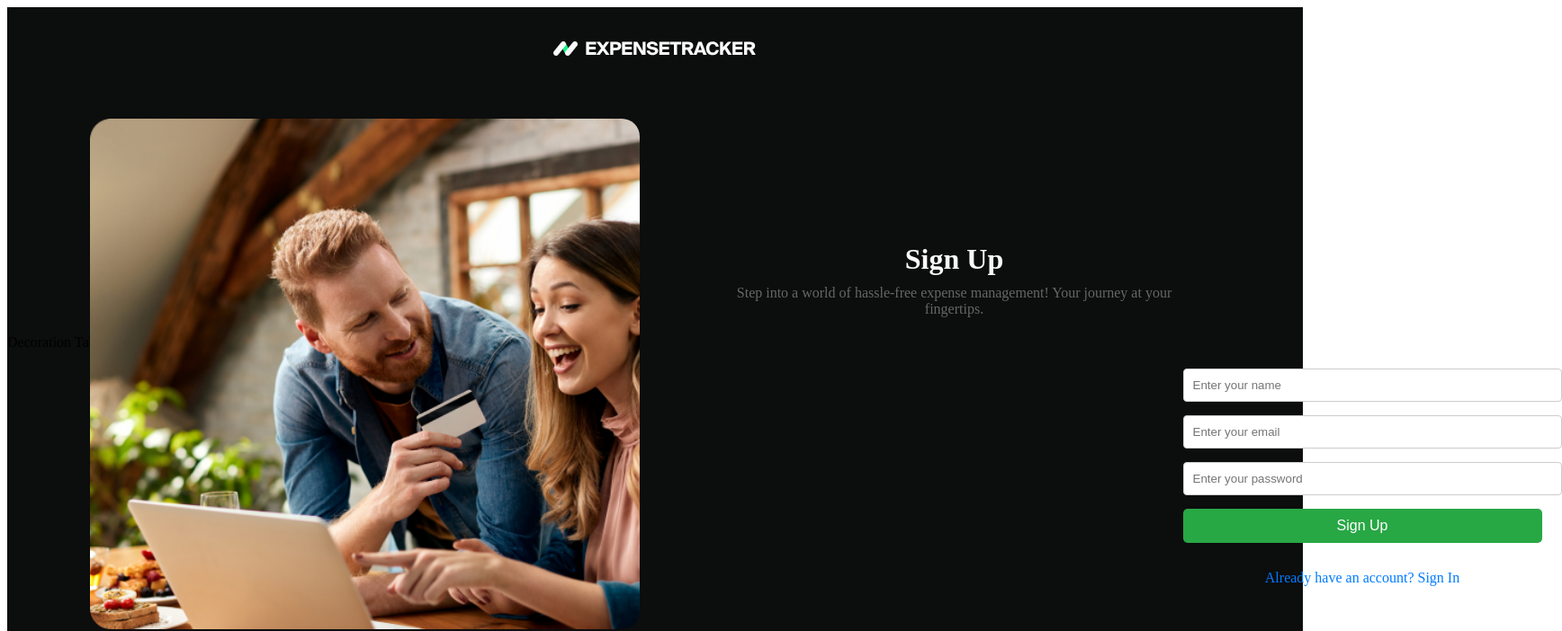
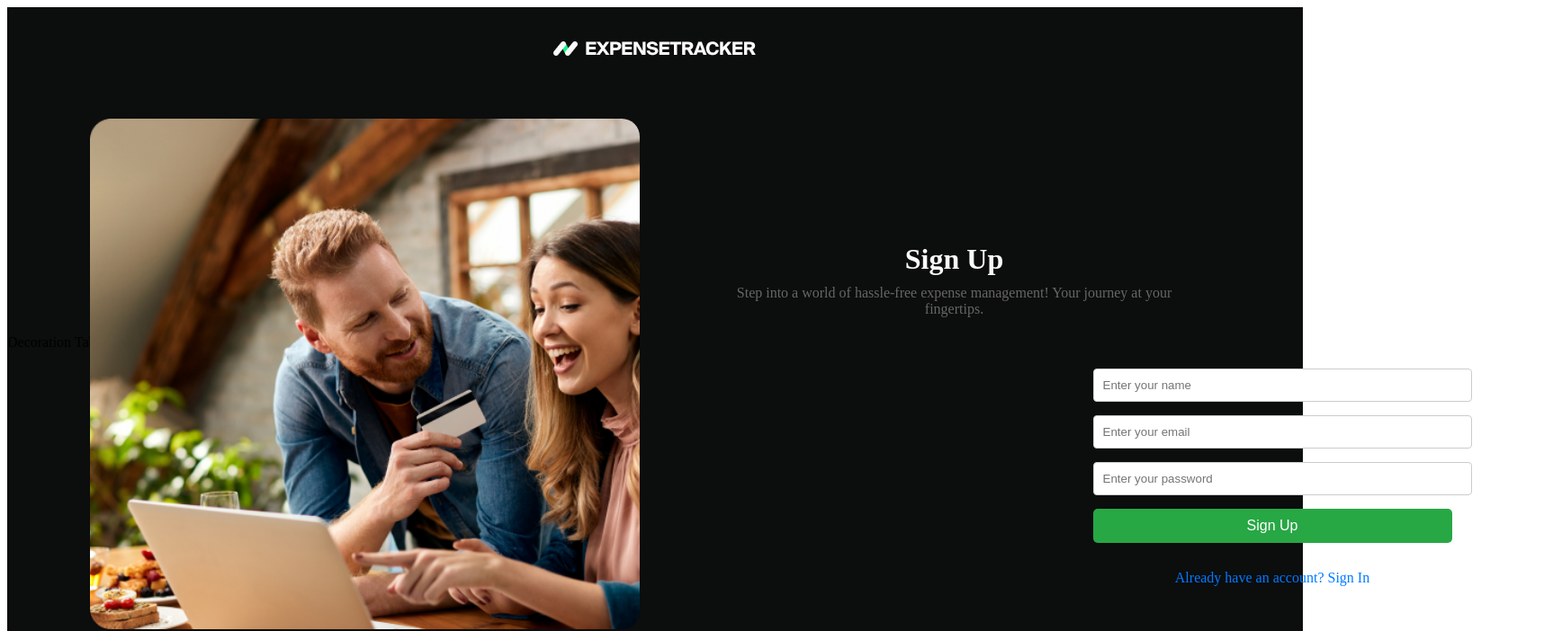
Before and after one commit to Reuelle/expense-tracker, a React (Create React App) app: page /expense-tracker/register in a window 1280 px wide. Shown: the top 702 px of the page at 90% size, 1736 px wide, since content can reach past the window. Built offline with nearby package versions, Linux system fonts and the light colour scheme.

Commit message:
Update RegisterPage.module.css

```diff
--- a/src/components/RegisterPage/RegisterPage.module.css
+++ b/src/components/RegisterPage/RegisterPage.module.css
@@ -32,7 +32,7 @@
   height: 48px;
   border-radius: 12px;
   width: 399px;
-  margin-left: 786px; /* Ensure form aligns with the header */
+  margin-left: 686px; /* Ensure form aligns with the header */
 }
 
 .registerPage button {
```
